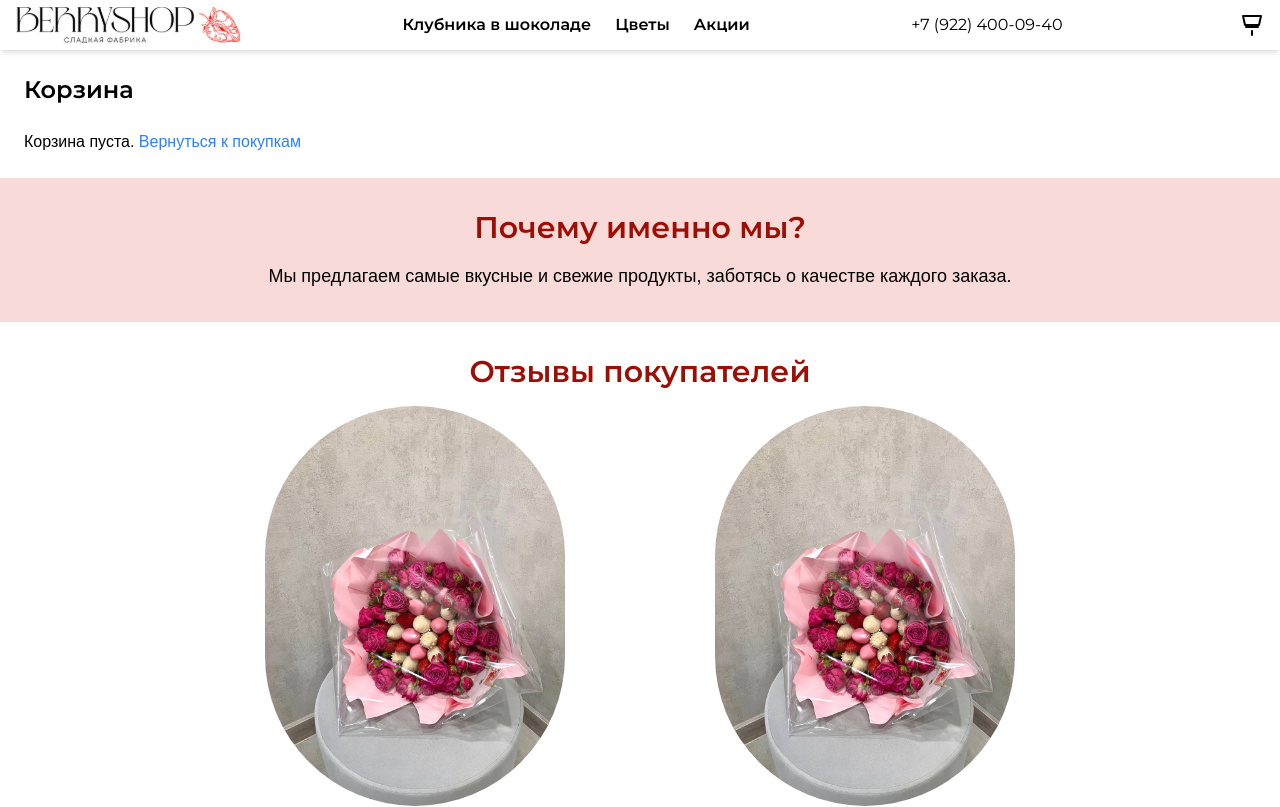
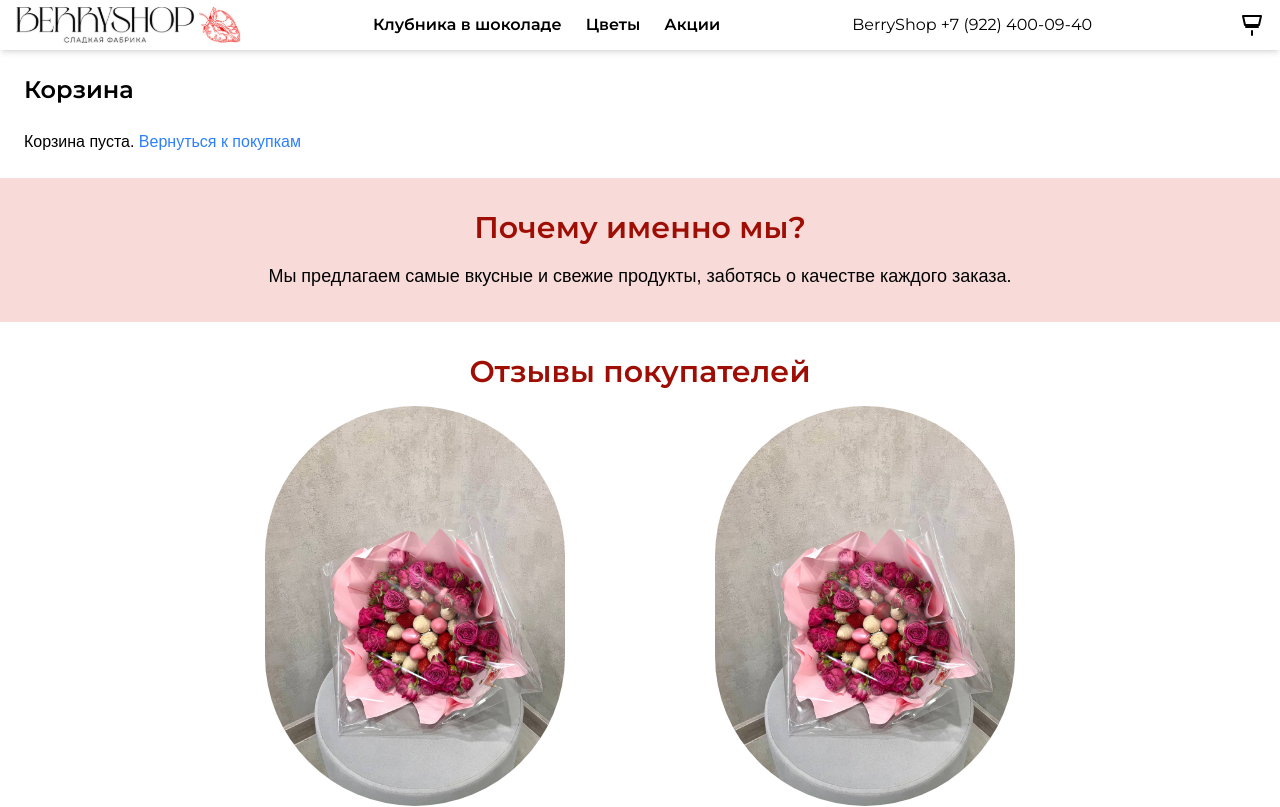
Before and after one commit to xPROGAx/BerryShop-build, a Next.js app: page /cart in a window 1280 px wide. Shown: the top 807 px of the page. Built offline with nearby package versions, Linux system fonts and the light colour scheme; a web font is replaced by a local one.

Commit message:
patch 1.5

```diff
--- a/src/app/cart/page.js
+++ b/src/app/cart/page.js
@@ -160,6 +160,8 @@ const CartPage = () => {
     });
 
     const data = await response.json();
+
+    alert('Спасибо за заказ, скоро с вами свяжется менеджер')
 
     if (!response.ok) {
       console.error('Ошибка Telegram API:', data);
--- a/src/components/DesktopMenu.js
+++ b/src/components/DesktopMenu.js
@@ -48,7 +48,7 @@ const DesktopMenu = () => {
                         ))}
                     </ul>
 
-                    <div className="text-black mr-4">+7 (922) 400-09-40</div>
+                    <div className="text-black mr-4">BerryShop +7 (922) 400-09-40</div>
 
                     <div className="relative">
                         <button
--- a/src/components/Menu.js
+++ b/src/components/Menu.js
@@ -9,7 +9,7 @@ const Menu = () => {
 
   useEffect(() => {
     const updateSize = () => {
-      setIsMobile(window.innerWidth < 768);
+      setIsMobile(window.innerWidth < 1024);
     }
 
     updateSize();
--- a/src/components/MobileMenu.js
+++ b/src/components/MobileMenu.js
@@ -61,8 +61,8 @@ const MobileMenu = () => {
                                     )}
                                 </li>
                             ))}
-                            <div className="text-black mr-4 self-center">+7 (922) 400-09-40</div>
-                            <div className="text-black mr-4 self-center">+7 (917) 928-04-54</div>
+                            <div className="text-black mr-4 self-center">BerryShop +7 (922) 400-09-40</div>
+                            <div className="text-black mr-4 self-center">Менеджер Юлия +7 (917) 928-04-54</div>
                         </ul>
                     </div>
 
```
